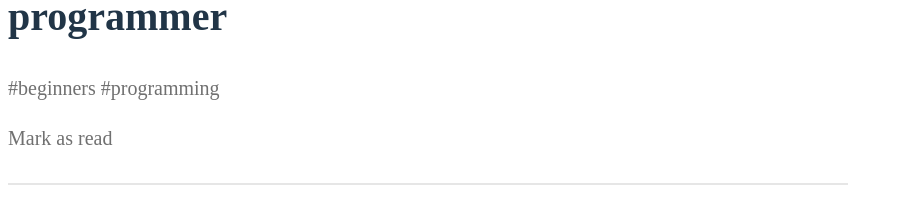
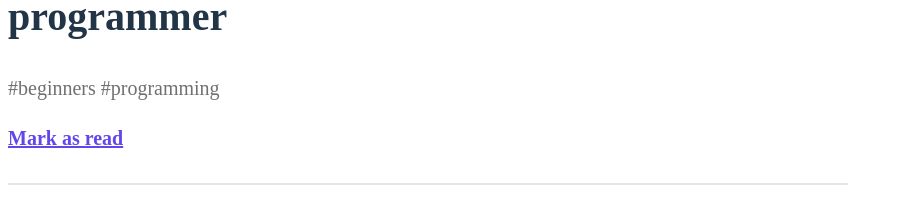
Before and after one commit to kamrul25/knowledge-cafe, a React (Vite) app: page / in a window 1280 px wide. Shown: the part 780-993 px from the top of the page, without its empty margins (0-908 px from the left). Built offline with nearby package versions, Linux system fonts and the light colour scheme.

Commit message:
show bookmarked

```diff
--- a/src/App.jsx
+++ b/src/App.jsx
@@ -8,25 +8,28 @@ import Question from './components/Question/Question';
 function App() {
   const [totalTime, setTotalTime] = useState(0);
   const [titles, setTitles] = useState([]);
+  const [id, setId] = useState("");
 
-  const handelReadTime = (readTime) =>{
-    const previousTime = JSON.parse(localStorage.getItem("spentTime"))
-    if(previousTime){
-      const newTime = previousTime + parseFloat(readTime);
-      localStorage.setItem("spentTime", newTime);
+  const handelReadTime = (readTime ) =>{
+    if(totalTime){
+      const newTime = totalTime + parseFloat(readTime);
       setTotalTime(newTime);
     }
     else{
       const newTime = parseFloat(readTime);
-      localStorage.setItem("spentTime", newTime);
       setTotalTime(newTime)
     }
+
   }
+
+
   let allTitles = [];
-  const handleBlogTitle = (blogTitle) =>{
-    allTitles.push(blogTitle);
+  const handleBlogTitle = (blogTitle ,id) =>{
+    allTitles.push(...titles, blogTitle);
     setTitles(allTitles);
+    setId(id);
   }
+
 
   return (
     <div className="App">
@@ -40,7 +43,7 @@ function App() {
           ></Blogs>
         </div>
         <div >
-            <SideCard totalTime={totalTime} titles={titles}></SideCard>
+            <SideCard  totalTime={totalTime} titles={titles}></SideCard>
         </div>
       </div>
 
--- a/src/components/SideCard/SideCard.jsx
+++ b/src/components/SideCard/SideCard.jsx
@@ -1,17 +1,17 @@
-import React from 'react';
-import './SideCard.css';
+import React from "react";
+import "./SideCard.css";
+import Title from "../Title/Title";
 
-const SideCard = ({totalTime, titles}) => {
-
+const SideCard = ({ totalTime, titles }) => {
   return (
     <div className="side-card">
-            <div className="total-read-time">
-                 Spent time on read :{totalTime} min
-            </div>
+      <div className="total-read-time">Spent time on read :{totalTime} min</div>
       <div className="title-container">
         <h2 className="total-bookmarked">Bookmarked Blogs:{titles.length} </h2>
-                <div className="title-card">
-                </div>
+
+        {titles.map((title) => (
+          <Title  title={title}></Title>
+        ))}
       </div>
     </div>
   );
--- a/src/components/SingleBlog/SingleBlog.css
+++ b/src/components/SingleBlog/SingleBlog.css
@@ -37,14 +37,20 @@
   border: 1px solid rgba(17, 17, 17, 0.1);
 }
 
-.singleBlog p {
+.single-para {
   font-weight: 500;
   font-size: 20px;
   color: rgba(17, 17, 17, 0.6);
 }
-.author-info p{
-    font-weight: 600;
-    font-size: 16px;
+.author-info p {
+  font-weight: 600;
+  font-size: 16px;
+}
+#mark-time {
+  font-weight: 600;
+  font-size: 20px;
+  color: #6047ec;
+  text-decoration: underline;
 }
 
 @media screen and (max-width: 576px) {
--- a/src/components/SingleBlog/SingleBlog.jsx
+++ b/src/components/SingleBlog/SingleBlog.jsx
@@ -2,8 +2,10 @@ import React from "react";
 import "./SingleBlog.css";
 import { FontAwesomeIcon } from '@fortawesome/react-fontawesome';
 import { faBookmark, faCoffee } from '@fortawesome/free-solid-svg-icons';
+
 const SingleBlog = ({ blog, handelReadTime, handleBlogTitle }) => {
   const {
+    id,
     blogImage,
     authorImage,
     authorName,
@@ -20,15 +22,15 @@ const SingleBlog = ({ blog, handelReadTime, handleBlogTitle }) => {
             <img src={authorImage} alt="" className="authorImage"/>
             <div>
               <h2>{authorName}</h2>
-              <p >{publishDate}</p>
+              <p className="single-para">{publishDate}</p>
             </div>
           </div>
-           <p>{readTime} min read  <FontAwesomeIcon icon={faBookmark} onClick={() => handleBlogTitle(blogTitle)} />
+           <p className="single-para">{readTime} min read  <FontAwesomeIcon icon={faBookmark} onClick={() => handleBlogTitle(blogTitle ,id)} />
            </p>
         </div>
         <h1 className="blog-title">{blogTitle}</h1>
-        <p>#beginners  #programming</p>
-        <p onClick={() => handelReadTime(readTime)}>Mark as read</p>
+        <p className="single-para">#beginners  #programming</p>
+        <p id="mark-time" onClick={() => handelReadTime(readTime)}>Mark as read</p>
       </div>
       <div className="blog-divider"></div>
     </div>
--- /dev/null
+++ b/src/components/Title/Title.jsx
@@ -0,0 +1,11 @@
+import React from 'react';
+
+const Title = ({title}) => {
+    return (
+        <div className="title-card">
+            <h3>{title}</h3>
+        </div>
+    );
+};
+
+export default Title;
```
Also changed, not shown: src/components/Blogs/Blogs.jsx (+7 -7 lines). Lines whose indentation alone changed are shown as unchanged.
